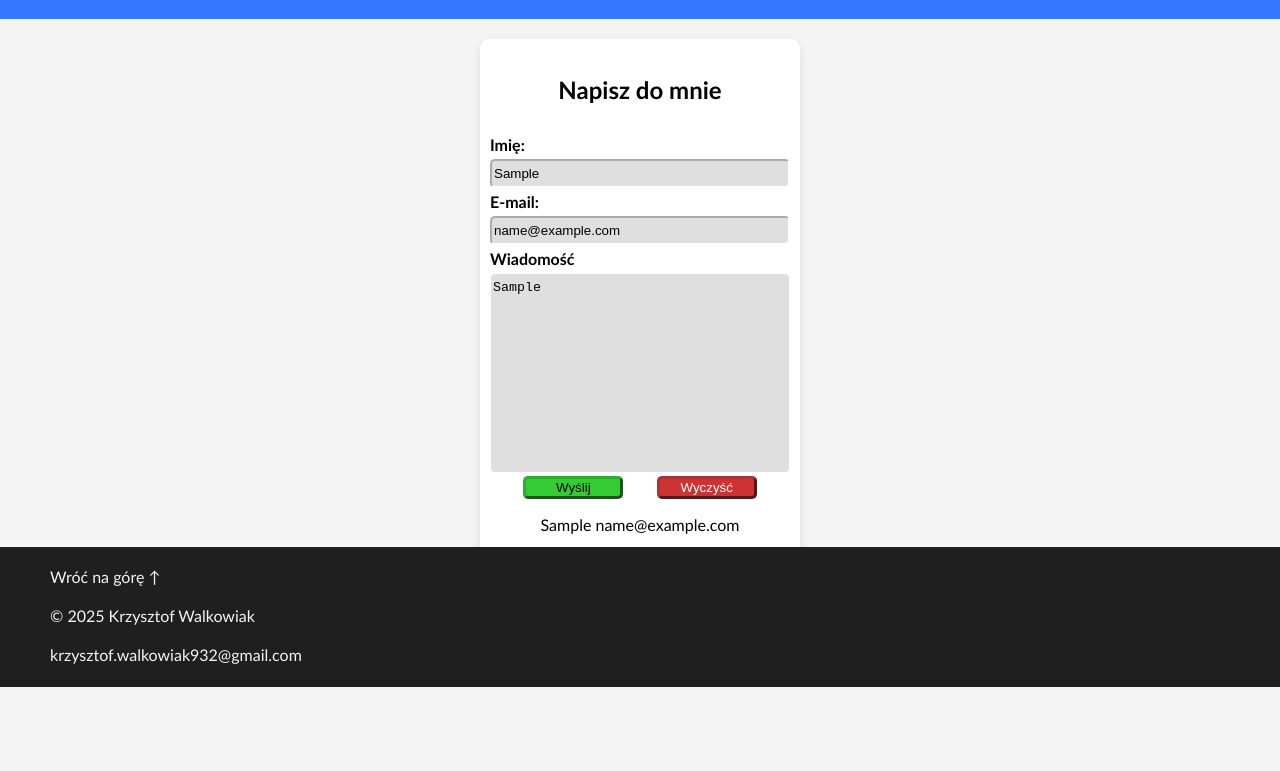
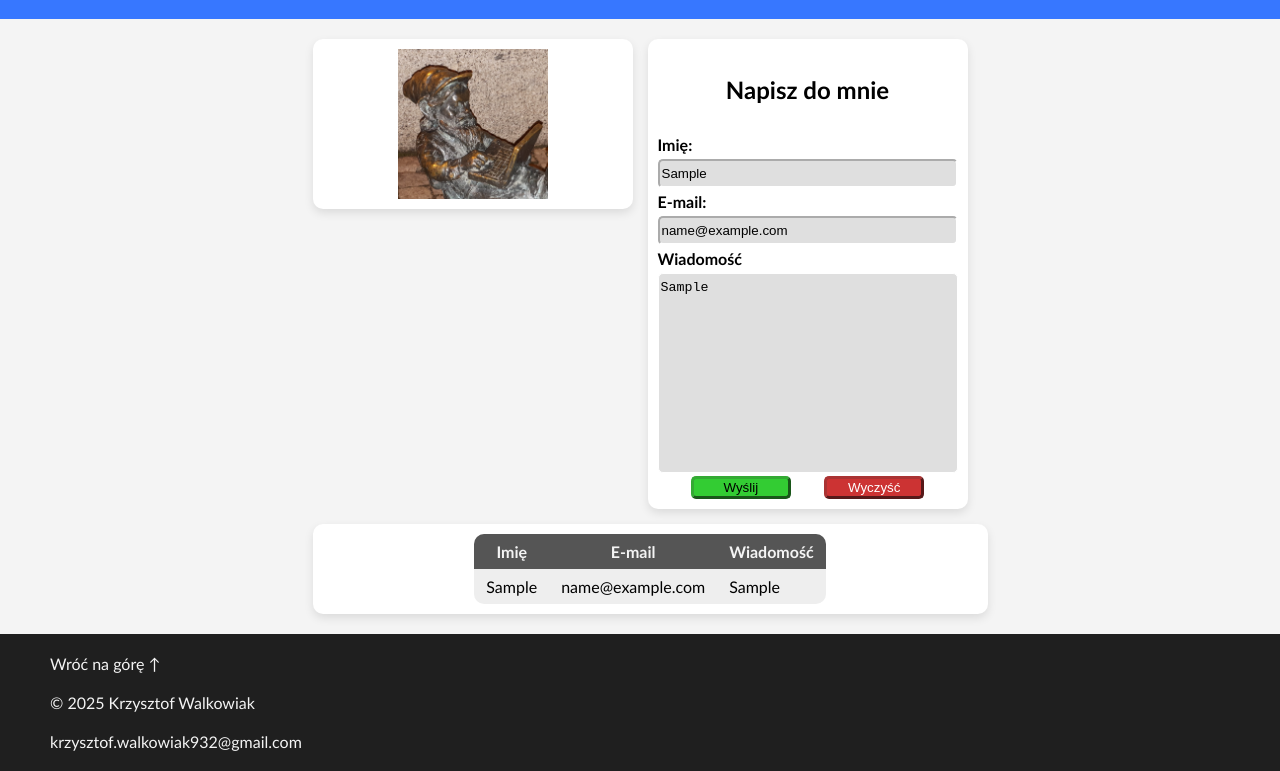
Before and after one commit to KWalkowiak/KWalkowiak.github.io, a plain HTML site: page contact.html in a window 1280 px wide. Both pictures are taken after typing "Sample", "name@example.com", "Sample" into the empty fields and a click on the input "Wyślij". Shown: the part 113-884 px from the top of the page. Before the commit the page ends 800 px from the top, so only its background shows below. Drawn offline with Linux system fonts and the light colour scheme.

Commit message:
16.04.2025 - dom

```diff
--- a/contact.html
+++ b/contact.html
@@ -50,6 +50,9 @@
         <h1 class="header-h1">Kontakt</h1>
       </header>
       <main>
+        <div class="aboutainer">
+          <img src="svgs/profile-pic.jpg" alt="Profilowe" height="150px">
+        </div>
         <div class="contact-form">
           <form action="#">
             <legend><h2>Napisz do mnie</h2></legend>
@@ -65,7 +68,7 @@
             <label for="messeage">Wiadomość</label>
             <textarea
               name="messeage"
-              id="messeage"
+              id="text"
               placeholder="Twoja wiadomość"
             ></textarea>
             <div class="buttons">
@@ -73,7 +76,19 @@
               <input type="reset" id="reset" value="Wyczyść" />
             </div>
           </form>
-          <div class="display-form"></div>
+        </div>
+        <div class="tabtainer">
+          <table>
+            <thead>
+              <tr>
+                <th>Imię</th>
+                <th>E-mail</th>
+                <th>Wiadomość</th>
+              </tr>
+            </thead>
+            <tbody id="display-table">
+            </tbody>
+          </table>
         </div>
       </main>
       <footer>
--- a/script.js
+++ b/script.js
@@ -1,11 +1,21 @@
 const submitBtn = document.getElementById("submit");
 const resetBtn = document.getElementById("reset");
-const display = document.querySelector(".display-form");
+const displayTab = document.getElementById("display-table");
+const tabtainer = document.querySelector(".tabtainer");
+
+function updateTabtainerVisibility() {
+  if (displayTab.getElementsByTagName("tr").length > 0) {
+    tabtainer.style.display = "flex";
+  }
+}
+
 submitBtn.addEventListener("click", function (e) {
   e.preventDefault();
   let nameValue = document.getElementById("imie").value;
   let mailValue = document.getElementById("e-mail").value;
-  const msg = document.createElement("p");
-  msg.innerText = `${nameValue} ${mailValue}`;
-  display.append(msg);
+  let textValue = document.getElementById("text").value;
+  const msg = document.createElement("tr");
+  msg.innerHTML = `<td>${nameValue}</td><td>${mailValue}</td><td class="text-td">${textValue}</td>`;
+  displayTab.append(msg);
+  updateTabtainerVisibility();
 });
--- a/style.css
+++ b/style.css
@@ -4,11 +4,19 @@
   --accent-color: #0a0a0a;
   --text-color: #f4f4f4;
 }
+html,
+body,
+.container {
+  height: 100%;
+  margin: 0;
+  padding: 0;
+  display: flex;
+  flex-direction: column;
+}
 body {
-  margin: 0px;
+  background-color: #f4f4f4;
   font-family: "Trebuchet MS", "Lucida Sans Unicode", "Lucida Grande",
     "Lucida Sans", Arial, sans-serif;
-  background-color: #f4f4f4;
 }
 nav {
   height: 50px;
@@ -19,7 +27,7 @@ nav {
   align-items: center;
 }
 .linktainer {
-  height: 100%;
+  height: 50px;
   width: 100%;
   display: flex;
   flex-direction: row;
@@ -59,6 +67,7 @@ nav svg {
     top: 0;
     left: -100%;
     z-index: 10;
+    height: 100%;
     width: 180px;
 
     background-color: var(--color-1);
@@ -88,6 +97,17 @@ nav svg {
     right: 0;
     z-index: 9;
   }
+  main {
+    flex-grow: 1;
+    max-width: 90vw;
+    margin: 20px auto;
+    display: grid;
+    grid-template-areas:
+    "about"
+    "form"
+    "table";
+    gap: 15px;
+  }
 }
 header {
   display: flex;
@@ -96,21 +116,38 @@ header {
   background-color: var(--color-2);
 }
 main {
-  max-width: 90%;
-  height: 50%;
+  flex-grow: 1;
+  max-width: 90vw;
   margin: 20px auto;
+  display: grid;
+  grid-template-areas:
+  "about form"
+  "table table";
+  gap: 15px;
+}
+.aboutainer {
+  grid-area: about;
+  background-color: #fff;
+  padding: 10px;
   display: flex;
+  height: fit-content;
+  width: 300px;
+  flex-direction: column;
   justify-content: center;
   align-items: center;
+  border-radius: 10px;
+  box-shadow: 0px 4px 10px #0000001a;
 }
 form > * {
   box-sizing: border-box;
   line-height: 1.75;
 }
 .contact-form {
+  grid-area: form;
   background-color: #fff;
   padding: 10px;
   display: flex;
+  height: fit-content;
   width: 300px;
   flex-direction: column;
   justify-content: center;
@@ -178,13 +215,59 @@ form > * {
 .buttons input:hover {
   cursor: pointer;
 }
+.tabtainer {
+  grid-area: table;
+  background-color: #fff;
+  padding: 10px;
+  height: auto;
+  width: 100%;
+  display: none;
+  flex-direction: column;
+  justify-content: center;
+  align-items: center;
+  border-radius: 10px;
+  box-shadow: 0px 4px 10px #0000001a;
+  overflow-x: auto;
+}
+table {
+  border-collapse: collapse;
+}
+th {
+  background-color: #555;
+  color: var(--text-color);
+  padding: 8px 12px;
+}
+td {
+  padding: 8px 12px;
+}
+.text-td {
+  max-width:300px;
+  overflow-wrap: break-word;
+}
+tr:nth-child(odd) {
+  background-color: #eee;
+}
+tr:nth-child(even) {
+  background-color: #ccc;
+}
+table tr:first-child th:first-child {
+  border-top-left-radius: 10px;
+}
+table tr:first-child th:last-child {
+  border-top-right-radius: 10px;
+}
+table tr:last-child td:first-child {
+  border-bottom-left-radius: 10px;
+}
+table tr:last-child td:last-child {
+  border-bottom-right-radius: 10px;
+}
 footer {
-  position: fixed;
+  max-height: 15%;
   width: 100%;
-  height: 15%;
-  bottom: 0;
   padding: 10px 0px;
   display: flex;
+  flex-grow: 1;
   flex-direction: column;
   justify-content: flex-start;
   background-color: var(--color-1);
```
Also changed, not shown: svgs/profile-pic.jpg (added).
